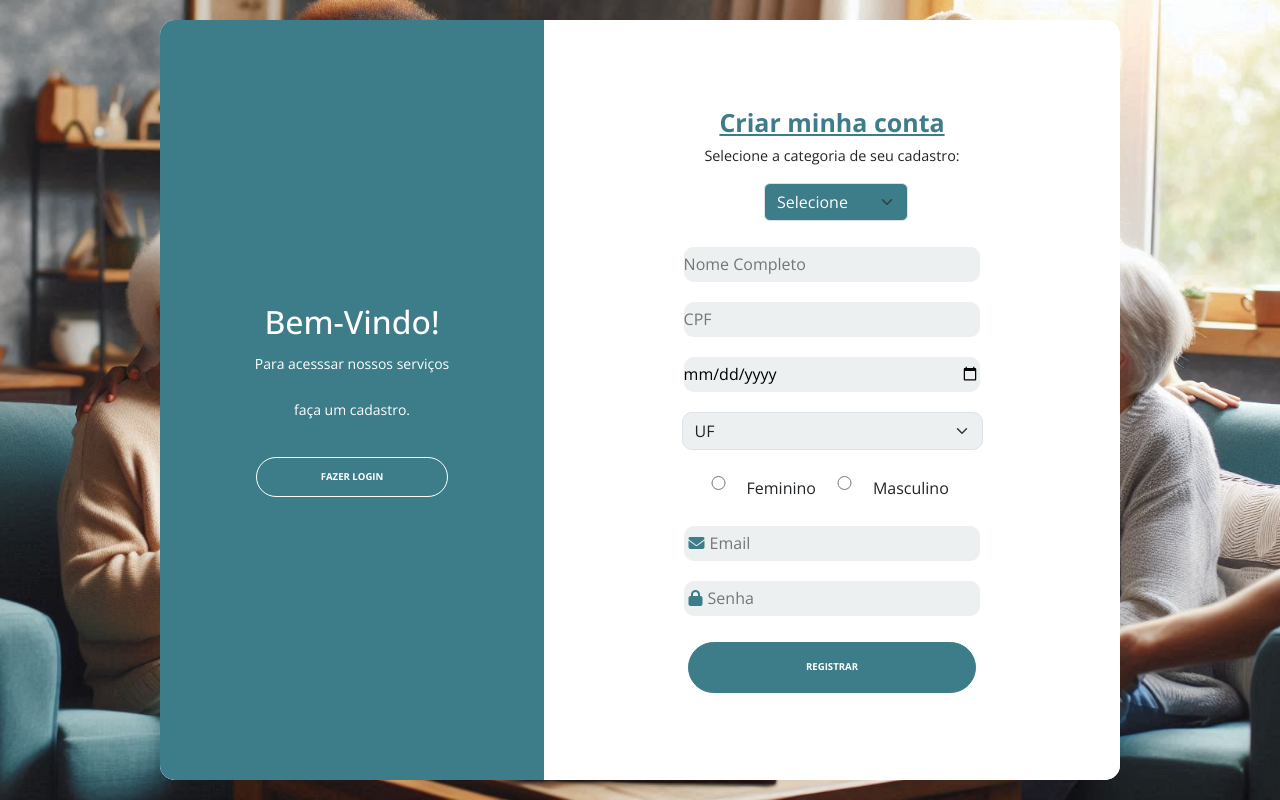
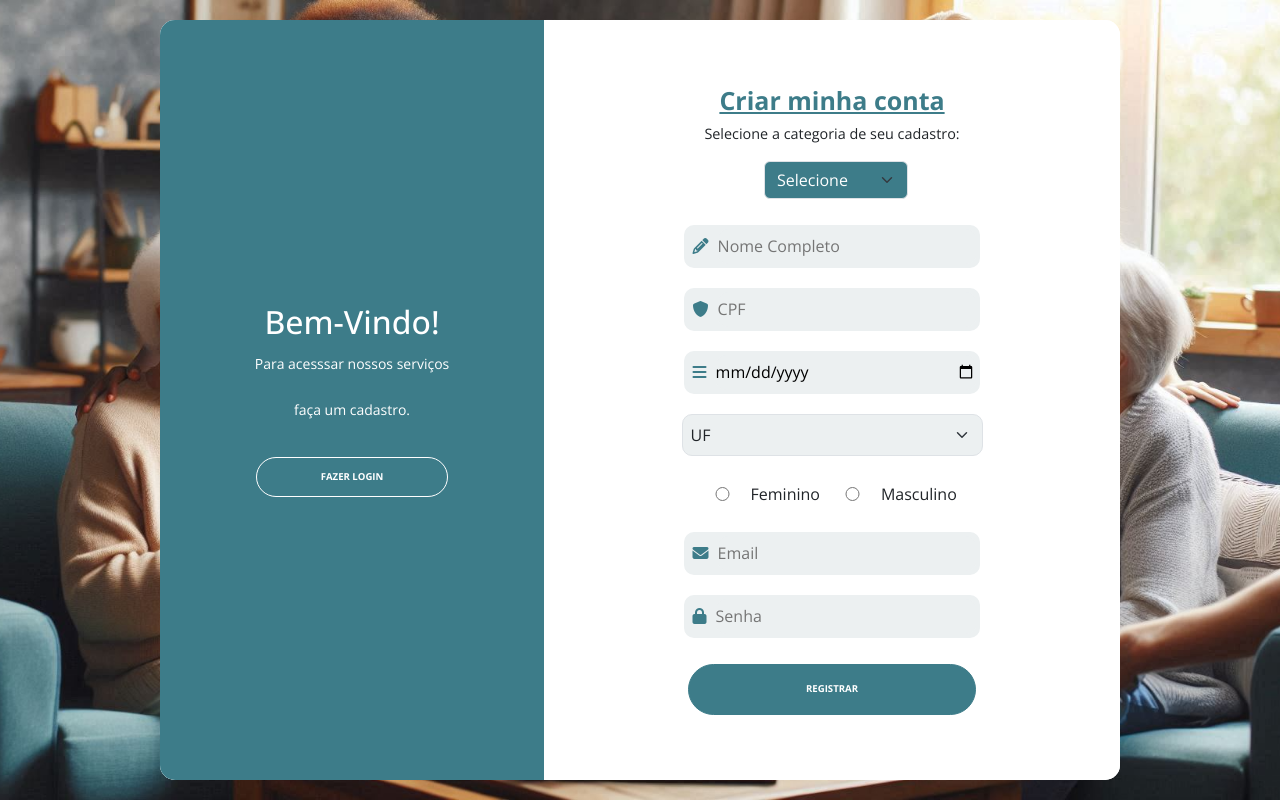
Before and after one commit to JaoPedr0o/homeCare-P.I, a PHP site: page /login.html in a window 1280 px wide. Run offline with PHP 8.4, Linux system fonts and the light colour scheme; some libraries are stand-ins or nearby versions.

Commit message:
feat(86a4mzrub): pequenas alterações em icones e espaçamentos

```diff
--- a/login.css
+++ b/login.css
@@ -174,7 +174,8 @@ body{
     border: none;
     background-color: #ecf0f1;
     border-radius: 10px;
-
+    outline: none;
+    margin-left: 4px;
 }
 .form-radio{
     max-height: 0.9rem;
--- a/login.html
+++ b/login.html
@@ -33,29 +33,33 @@
 
 
                   <form class="form mt-3" id="formCad">
-                    <label class="label-input" for="nome">
+                    <label class="label-input p-1" for="nome">
+                        <i class="fa-solid fa-pencil icon-modify"></i>
                         <input type="text" placeholder="Nome Completo" name="nome" required>
                     </label>
-                    <label class="label-input" for="cpf">
+                    <label class="label-input p-1" for="cpf">
+                        <i class="fa-solid fa-shield icon-modify"></i>
                         <input type="text" placeholder="CPF" name="nome" required>
                     </label>
-                    <label class="label-input" for="data_nascimento">
+                    <label class="label-input p-1" for="data_nascimento">
+                        <i class="fa-solid fa-bars icon-modify"></i>
                         <input type="date" name="data-nasc" required>
                     </label>
-                    <select class="form-select label-input w-0" id="estados-select" aria-label="Default select example">
+                    <select class="form-select label-input p-2 w-0" id="estados-select" aria-label="Default select example">
+                        <i class="fa-solid fa-envelope icon-modify"></i>
                         <option value="nda">UF</option>
                     </select>
-                    <div class="d-flex m-3">
+                    <div class="d-flex align-items-center m-3">
                         <input class="form-radio"  type="radio" id="feminino" name="genero" value="feminino" required>
                         <label for="feminino">Feminino</label>
                         <input class="form-radio" type="radio" id="masculino" name="genero" value="masculino" required>
                         <label for="masculino">Masculino</label>
                     </div>
-                    <label class="label-input" for="email">
+                    <label class="label-input p-1" for="email">
                         <i class="fa-solid fa-envelope icon-modify"></i>
                         <input type="email" placeholder="Email" name="email" required>
                     </label>
-                    <label class="label-input" for="senha">
+                    <label class="label-input p-1" for="senha">
                         <i class="fa-solid fa-lock icon-modify"></i>
                         <input type="password" placeholder="Senha" name="senha" required>
                     </label>
@@ -82,11 +86,11 @@
                 <h2 class="title title-second text-decoration-underline my-5">Entrar na conta</h2>
 
                 <form class="form">
-                    <label class="label-input"for="">
+                    <label class="label-input p-1"for="">
                         <i class="fa-solid fa-envelope icon-modify"></i>
                         <input type="email" placeholder="Email">
                     </label>
-                    <label class="label-input"for="">
+                    <label class="label-input p-1"for="">
                         <i class="fa-solid fa-lock icon-modify"></i>
                         <input type="password" placeholder="Senha">
                     </label>
```
